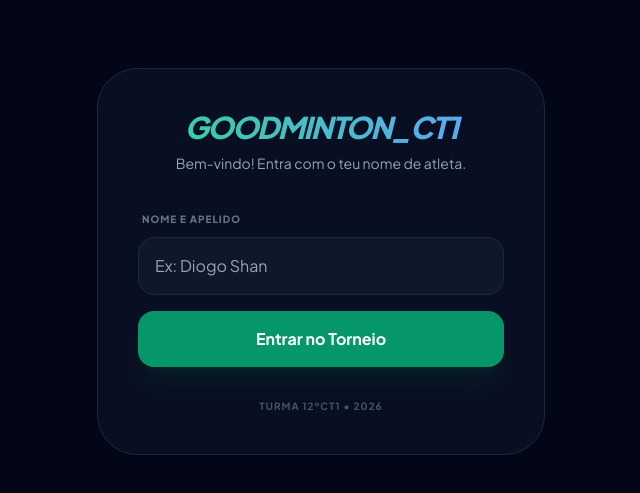
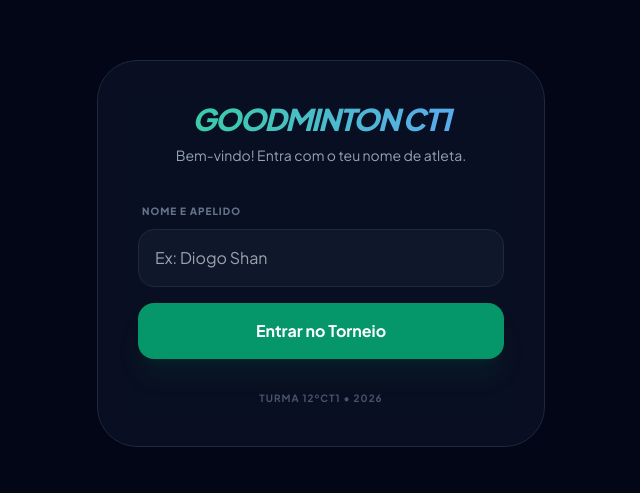
Before and after one commit to Azevedo12322/Goodminton, a React (Vite) app: page / in a window 1280 px wide. Shown: the part 139-632 px from the top of the page, without its empty margins (319-959 px from the left). Built offline with nearby package versions, Linux system fonts and the light colour scheme.

Commit message:
Rename to GOODMINTON CT1 and add bottom padding for Android nav bar

```diff
--- a/App.tsx
+++ b/App.tsx
@@ -377,11 +377,11 @@ const App: React.FC = () => {
 
   if (!loggedPlayer) {
     return (
-      <div className="flex h-screen w-full items-center justify-center bg-slate-950 p-4">
+      <div className="flex min-h-screen w-full items-center justify-center bg-slate-950 p-4 pb-[calc(2rem+env(safe-area-inset-bottom,0px))]">
         <form onSubmit={handleLogin} className="glass-effect p-10 rounded-[2.5rem] border border-slate-800 space-y-8 w-full max-w-md animate-fadeIn">
           <div className="text-center space-y-2">
             <h1 className="text-3xl font-black bg-gradient-to-r from-emerald-400 to-blue-400 bg-clip-text text-transparent italic tracking-tighter">
-              GOODMINTON_CT1
+              GOODMINTON CT1
             </h1>
             <p className="text-slate-400 text-sm">Bem-vindo! Entra com o teu nome de atleta.</p>
           </div>
--- a/components/Layout.tsx
+++ b/components/Layout.tsx
@@ -73,7 +73,7 @@ const Layout: React.FC<LayoutProps> = ({
       <div className={`fixed inset-y-0 left-0 w-72 bg-slate-900 border-r border-slate-800 z-50 transform transition-transform duration-300 ease-out md:hidden ${isMenuOpen ? 'translate-x-0' : '-translate-x-full'}`}>
         <div className="p-8 flex items-center justify-between border-b border-slate-800">
           <h1 className="text-lg font-black bg-gradient-to-r from-emerald-400 to-blue-400 bg-clip-text text-transparent italic tracking-tighter px-1">
-            GOODMINTON_CT1
+            GOODMINTON CT1
           </h1>
           <button onClick={() => setIsMenuOpen(false)} className="text-slate-500 hover:text-white p-3 -m-2 shrink-0 min-h-[44px] min-w-[44px] flex items-center justify-center touch-manipulation" aria-label="Fechar menu">
             <svg xmlns="http://www.w3.org/2000/svg" className="w-6 h-6" fill="none" viewBox="0 0 24 24" stroke="currentColor"><path strokeLinecap="round" strokeLinejoin="round" strokeWidth={2} d="M6 18L18 6M6 6l12 12" /></svg>
@@ -150,7 +150,7 @@ const Layout: React.FC<LayoutProps> = ({
             )}
           </div>
         </header>
-        <div className="flex-1 overflow-y-auto overflow-x-hidden p-3 sm:p-4 md:p-8 overscroll-behavior-y-contain">
+        <div className="flex-1 overflow-y-auto overflow-x-hidden p-3 sm:p-4 md:p-8 pb-[calc(2rem+env(safe-area-inset-bottom,0px))] overscroll-behavior-y-contain">
           {children}
         </div>
       </main>
--- a/components/Sidebar.tsx
+++ b/components/Sidebar.tsx
@@ -24,7 +24,7 @@ const Sidebar: React.FC<SidebarProps> = ({ activeTab, onTabChange, isAdmin, logg
     <aside className="w-64 glass-effect border-r border-slate-800 flex flex-col hidden md:flex">
       <div className="p-8">
         <h1 className="text-xl font-black bg-gradient-to-r from-emerald-400 to-blue-400 bg-clip-text text-transparent italic tracking-tighter">
-          GOODMINTON_CT1
+          GOODMINTON CT1
         </h1>
         <p className="text-[10px] text-slate-500 mt-2 uppercase tracking-[0.2em] font-bold">Turma 12ºCT1 • 2026</p>
       </div>
--- a/index.html
+++ b/index.html
@@ -5,7 +5,7 @@
   <meta charset="UTF-8">
   <meta name="viewport" content="width=device-width, initial-scale=1.0, viewport-fit=cover">
   <meta name="theme-color" content="#020617">
-  <title>Goodminton_CT1 | Torneio Badminton 12ºCT1</title>
+  <title>Goodminton CT1 | Torneio Badminton 12ºCT1</title>
   <script src="https://cdn.tailwindcss.com"></script>
   <link rel="preconnect" href="https://fonts.googleapis.com">
   <link rel="preconnect" href="https://fonts.gstatic.com" crossorigin>
```
